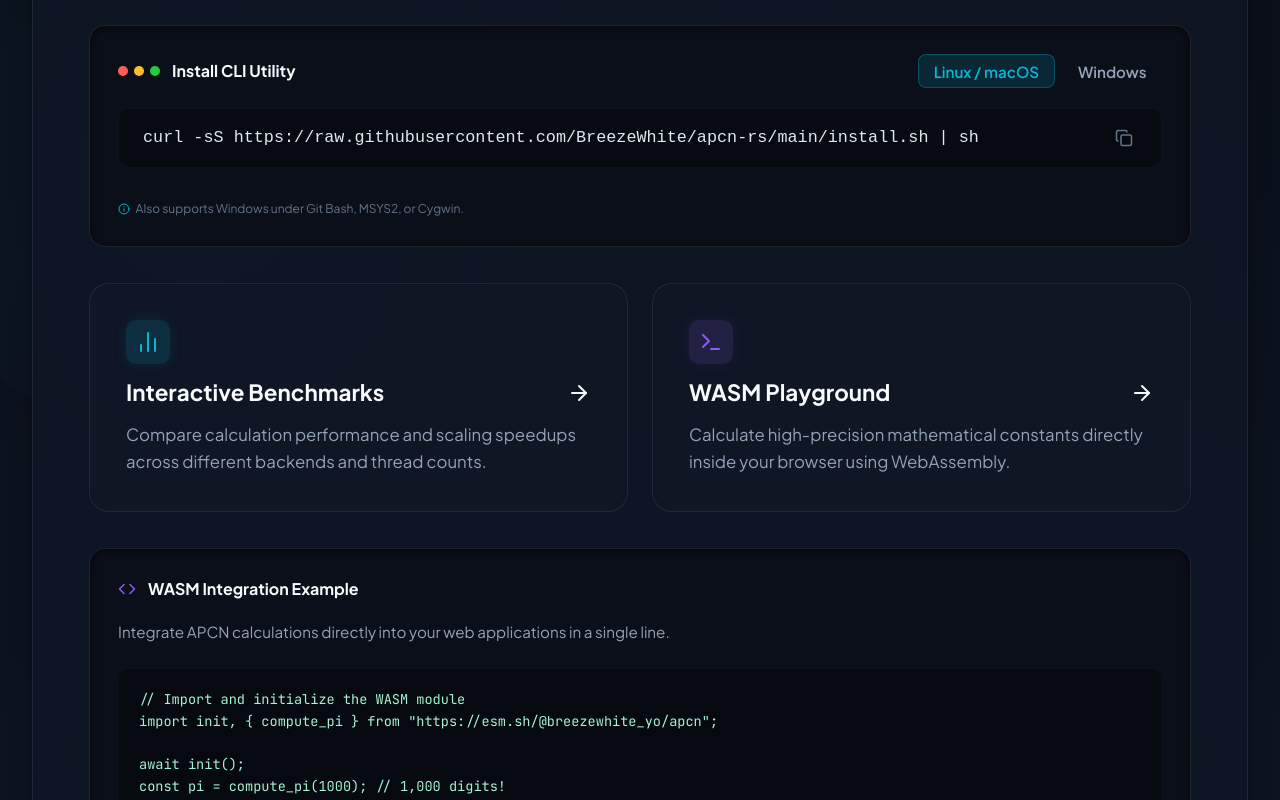
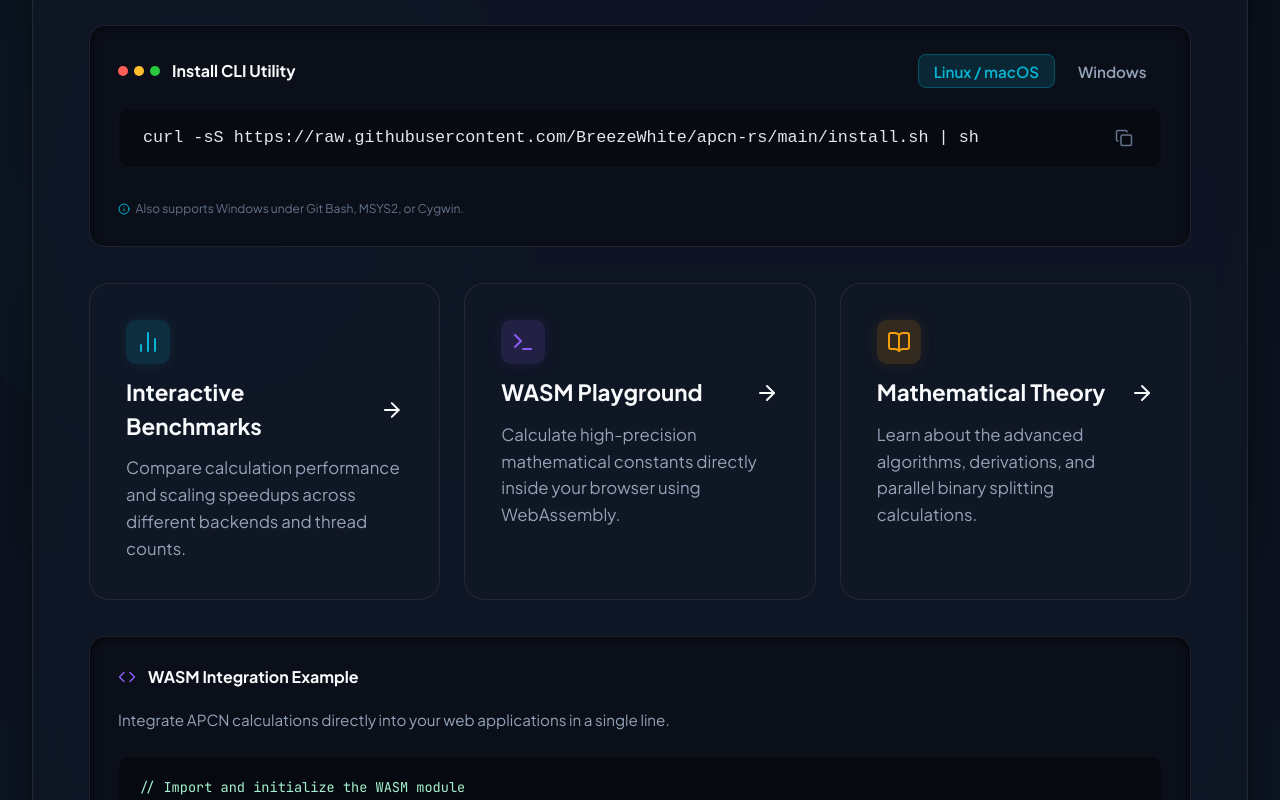
Before and after one commit to BreezeWhite/apcn-rs, a plain HTML site: page gh_page/index.html in a window 1280 px wide. Shown: the part 548-1348 px from the top of the page. Drawn offline with nearby package versions, Linux system fonts and the light colour scheme; no server answers.

Commit message:
Add new page of intro to maths behind each algo

```diff
--- a/gh_page/index.html
+++ b/gh_page/index.html
@@ -454,12 +454,12 @@
         /* Navigation Grid */
         .nav-grid {
             display: grid;
-            grid-template-columns: 1fr 1fr;
+            grid-template-columns: repeat(3, 1fr);
             gap: 1.5rem;
             width: 100%;
         }
 
-        @media (max-width: 768px) {
+        @media (max-width: 900px) {
             .nav-grid {
                 grid-template-columns: 1fr;
             }
@@ -481,17 +481,25 @@
             overflow: hidden;
         }
 
-        .nav-card:hover {
+        .nav-card:nth-child(1):hover {
             border-color: var(--accent-cyan);
             transform: translateY(-4px);
             background: radial-gradient(circle at 10% 20%, rgba(6, 182, 212, 0.08) 0%, rgba(139, 92, 246, 0.04) 50%, rgba(17, 24, 39, 0.7) 100%);
             box-shadow: 0 10px 30px rgba(0, 0, 0, 0.5), 0 0 20px rgba(6, 182, 212, 0.15);
         }
 
-        .nav-card:last-child:hover {
+        .nav-card:nth-child(2):hover {
             border-color: var(--accent-purple);
+            transform: translateY(-4px);
             background: radial-gradient(circle at 10% 20%, rgba(139, 92, 246, 0.08) 0%, rgba(6, 182, 212, 0.04) 50%, rgba(17, 24, 39, 0.7) 100%);
             box-shadow: 0 10px 30px rgba(0, 0, 0, 0.5), 0 0 20px rgba(139, 92, 246, 0.15);
+        }
+
+        .nav-card:nth-child(3):hover {
+            border-color: var(--accent-amber);
+            transform: translateY(-4px);
+            background: radial-gradient(circle at 10% 20%, rgba(245, 158, 11, 0.08) 0%, rgba(6, 182, 212, 0.04) 50%, rgba(17, 24, 39, 0.7) 100%);
+            box-shadow: 0 10px 30px rgba(0, 0, 0, 0.5), 0 0 20px rgba(245, 158, 11, 0.15);
         }
 
         .nav-card-icon {
@@ -519,6 +527,12 @@
             background: rgba(139, 92, 246, 0.15);
             color: var(--accent-purple);
             box-shadow: 0 0 15px rgba(139, 92, 246, 0.1);
+        }
+
+        .nav-card-icon.amber {
+            background: rgba(245, 158, 11, 0.15);
+            color: var(--accent-amber);
+            box-shadow: 0 0 15px rgba(245, 158, 11, 0.1);
         }
 
         .nav-card h3 {
@@ -761,6 +775,13 @@
                             <p>Calculate high-precision mathematical constants directly inside your browser using
                                 WebAssembly.</p>
                         </a>
+                        <a href="theory.html" class="nav-card">
+                            <div class="nav-card-icon amber">
+                                <i data-lucide="book-open"></i>
+                            </div>
+                            <h3>Mathematical Theory <i data-lucide="arrow-right"></i></h3>
+                            <p>Learn about the advanced algorithms, derivations, and parallel binary splitting calculations.</p>
+                        </a>
                     </div>
 
                     <!-- WASM Sample Integration Card -->
```
